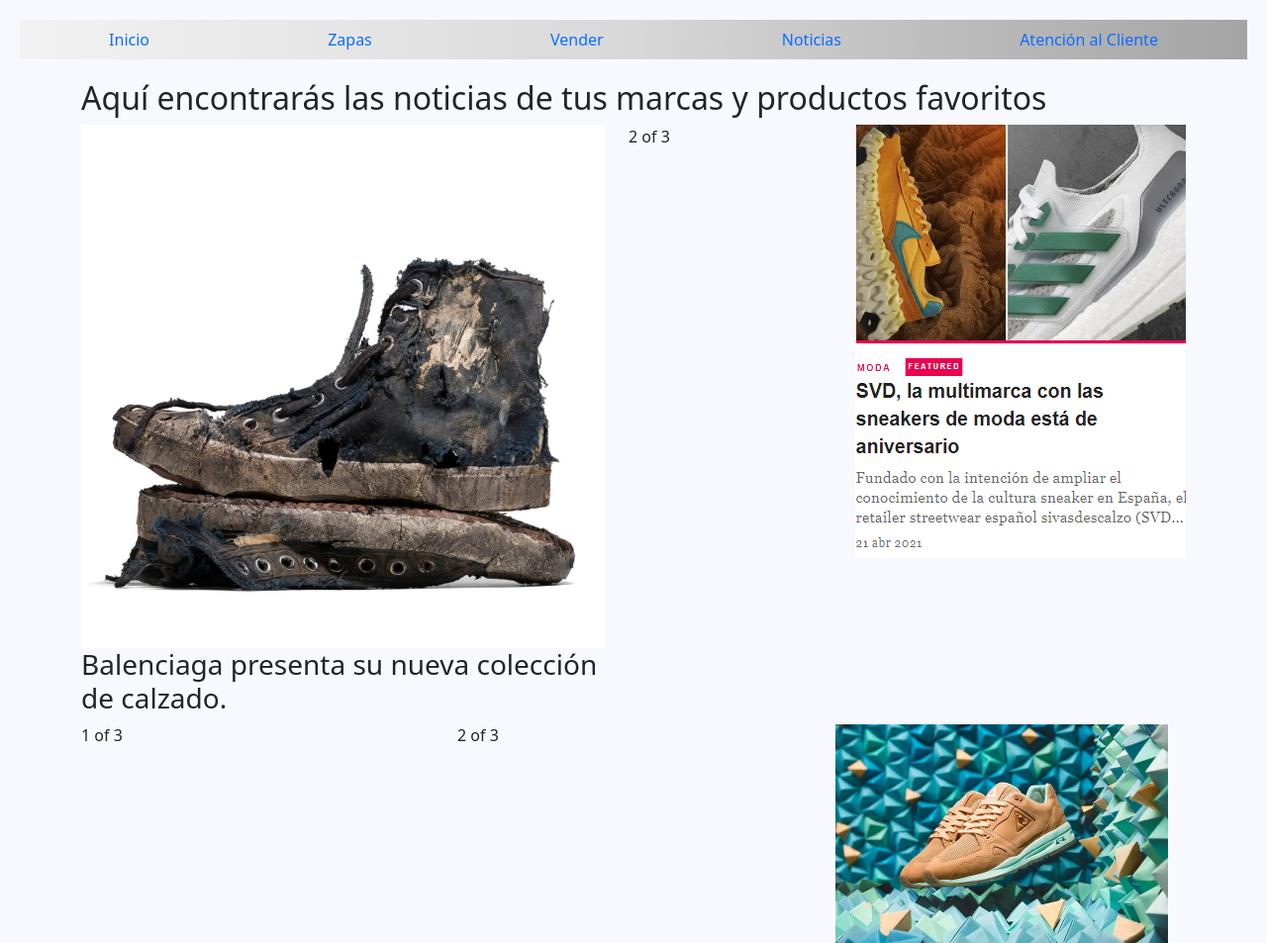
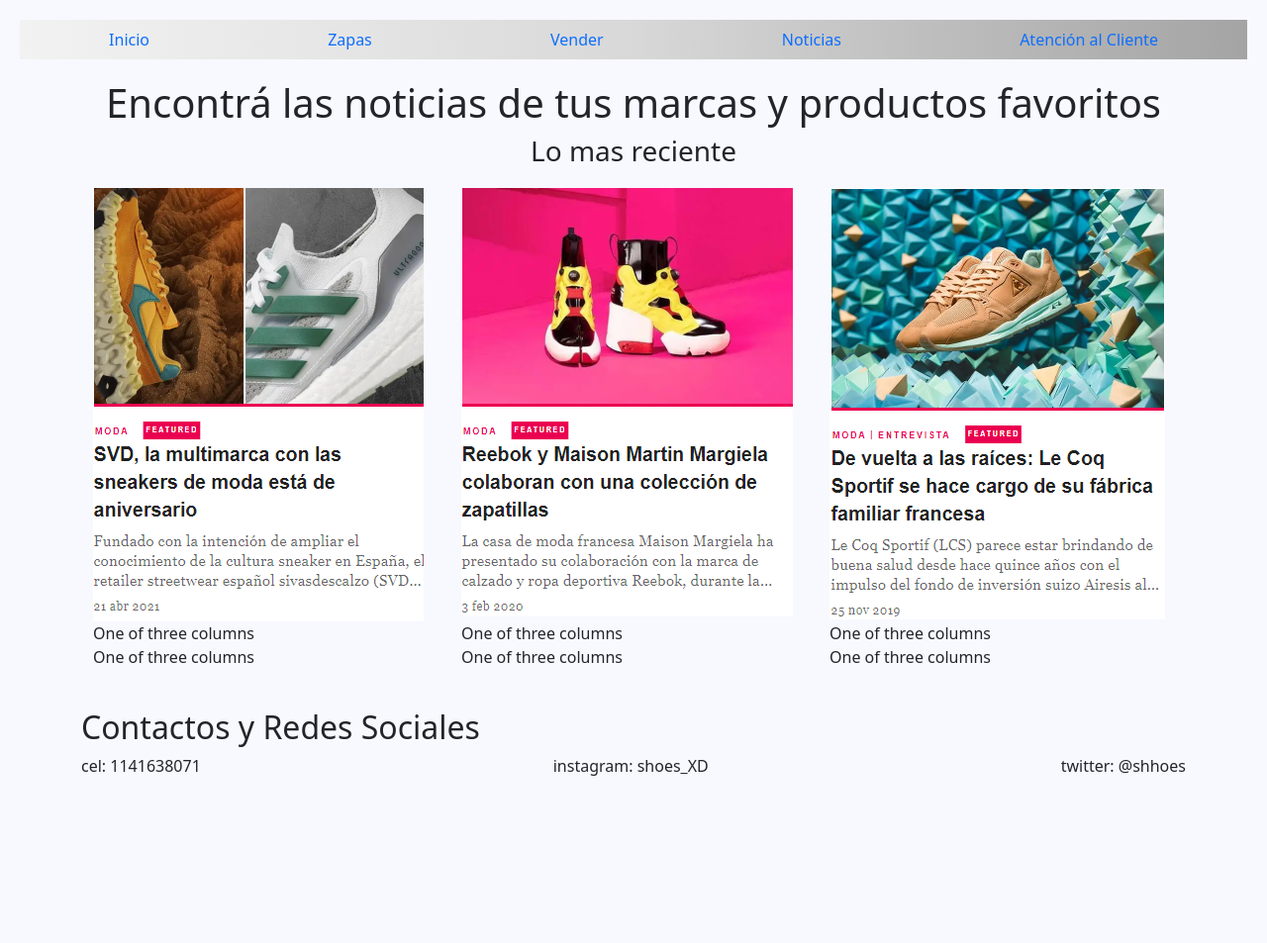
Before and after one commit to martindevita/idea-devita, a website: page views/noticias3.html in a window 1280 px wide. Shown: the top 953 px of the page at 99% size. After the commit the page ends 801 px from the top, so only its background shows below. Drawn offline with nearby package versions, Linux system fonts and the light colour scheme; files that its build step writes are made by us from their sources.

Commit message:
agrego noticias a *noticias*

```diff
--- a/scss/partials/_noticias.scss
+++ b/scss/partials/_noticias.scss
@@ -1,11 +1,12 @@
 @import "../variables/variables.scss";
 @import "../sass2/mixins";
 
-
-.h2-3 {
-    @include justificar-medio;
+.h1-3{
+    @include texto-medio;
 }
 
-.balenzapas{
-    width: $size-300;
+.h3-3{
+    @include dis-flex;
+    @include justificar-medio;
+    @include margen-abajo;
 }
--- a/scss/partials/_principal.scss
+++ b/scss/partials/_principal.scss
@@ -1,7 +1,8 @@
 @import "../variables/variables.scss";
 @import "../sass2/mixins";
 
-.h2-1{
+.h1-1{
+    @include dis-flex;
     @include justificar-medio;
     @include margen-abajo;
 }
--- a/scss/sass2/_mixins.scss
+++ b/scss/sass2/_mixins.scss
@@ -19,3 +19,11 @@
 @mixin wrap-wrap {
     flex-wrap: wrap;
 }
+
+@mixin texto-medio {
+    text-align: center;
+}
+
+@mixin dis-flex {
+    display: flex;
+}
--- a/scss/style.scss
+++ b/scss/style.scss
@@ -1,6 +1,7 @@
 *{
     margin: 0;
     padding: 0;
+    text-decoration: none;
 }
 
 @import "./variables/variables.scss";
--- a/scss/variables/variables.scss
+++ b/scss/variables/variables.scss
@@ -10,3 +10,5 @@
 $black: black;
 $size-1: 1px;
 $size-300: 300px;
+$texto-medio: center;
+$size-24: 24px;
--- a/views/noticias3.html
+++ b/views/noticias3.html
@@ -13,7 +13,6 @@
 </head>
 
 <body>
-    <div>
 
     <header class="encabezado">
 
@@ -28,113 +27,81 @@
     </header>
 
     <main class="container">
+        <div class="h1-3">
+            <h1>Encontrá las noticias de tus marcas y productos favoritos</h1>
+        </div>
+        <div>
+            <section>
+                <div class="container">
 
-            <h2 class="h2-3">Aquí encontrarás las noticias de tus marcas y productos favoritos</h2>
+                    <h3 class="h3-3">Lo mas reciente</h3>
 
+                    <div class="row align-items-start">
+                        <div class="col">
+                            <a href="">
                                 <div>
-                <div class="row">
-                    <div class="col">
-                        <img class="balenzapas" src="../multimedia/balenzapas.png" alt="">
-                        <h3>Balenciaga presenta su nueva colección de calzado.</h3>
+                                    <img src="/multimedia/noticia-1.png" alt="">
+                                </div>
+                            </a>
                         </div>
                         <div class="col">
-                        2 of 3
+                            <a href="">
+                                <div>
+                                    <img src="/multimedia/noticia-2.png" alt="">
+                                </div>
+                            </a>
                         </div>
                         <div class="col">
-                        <img src="../multimedia/noticia-1.png" alt="">
+                            <a href="">
+                                <div>
+                                    <img src="/multimedia/noticia-3.png" alt="">
+                                </div>
+                            </a>
                         </div>
                     </div>
-                <div class="row">
+                    <div class="row align-items-center">
                         <div class="col">
-                        1 of 3
+                            One of three columns
                         </div>
                         <div class="col">
-                        2 of 3
+                            One of three columns
                         </div>
                         <div class="col">
-                        <img src="../multimedia/noticia-3.png" alt="">
+                            One of three columns
                         </div>
                     </div>
-                <section>
-                    <div>
-                        <img src="../multimedia/noticia-2.png" alt="">
+                    <div class="row align-items-end">
+                        <div class="col">
+                            One of three columns
+                        </div>
+                        <div class="col">
+                            One of three columns
+                        </div>
+                        <div class="col">
+                            One of three columns
+                        </div>
+                    </div>
                 </div>
             </section>
         </div>
-
     </main>
 
-    </div>
 
-    <!-- <div id="main-container4">
-
-        <div class= "grid-container4">
-
-            <div class="noticiasm">
-
-                <div class="noticiasmargin">
-
-                    <div class="noticia-1">
-
-                        <a href="https://fashionunited.es/noticias/moda/svd-la-multimarca-con-las-sneakers-de-moda-esta-de-aniversario/2021042135286">
-                            <img class="n1" src="../multimedia/noticia-1.png" alt="">
-                        </a>
-
-                    </div>
-
-                    <div class="noticia-2">
-
-                        <a href="https://fashionunited.es/noticias/moda/reebok-y-maison-martin-margiela-colaboran-con-una-coleccion-de-zapatillas/2020020332073">
-                            <img src="../multimedia/noticia-2.png" alt="">
-                        </a>
-
-                    </div>
-
-                    <div class="noticia-3">
-
-                        <a href="https://fashionunited.es/noticias/moda/de-vuelta-a-las-raices-le-coq-sportif-se-hace-cargo-de-su-fabrica-familiar-francesa/2019112531649">
-                            <img class="n3" src="../multimedia/noticia-3.png" alt="">
-                        </a>
-
-                    </div>
-
-                    <div class="noticia-4">
-
-                    </div>
-
-                    <div class="noticia-5">
-
-                    </div>
-
-                    <div class="noticia-6">
-
-                        </div>
-
-                </div>
-
-            </div>
-
-            <div class="noticiasgeneral">
-
-                <div class="noticiasmedio">
-
-                </div>
-
-            </div>
-
-        </div>
-
-    </div -->
-
-    <!-- <footer class="pie-pagina">
+    <footer class="pie-pagina container">
         <h2>Contactos y Redes Sociales</h2>
         <div class="contacto">
+            <div>
                 cel: 1141638071
             </div>
-        <div class="redes-sociales"> instagram: shoes_XD
+            <div>
+                instagram: shoes_XD
+            </div>
+            <div>
                 twitter: @shhoes
             </div>
-    </footer> -->
+        </div>
+    </footer>
+
 
 
 
@@ -149,8 +116,8 @@
 
 
     <script src="https://cdn.jsdelivr.net/npm/bootstrap@5.1.3/dist/js/bootstrap.bundle.min.js"
-        integrity="sha384-ka7Sk0Gln4gmtz2MlQnikT1wXgYsOg+OMhuP+IlRH9sENBO0LRn5q+8nbTov4+1p"
-        crossorigin="anonymous"></script>
+        integrity="sha384-ka7Sk0Gln4gmtz2MlQnikT1wXgYsOg+OMhuP+IlRH9sENBO0LRn5q+8nbTov4+1p" crossorigin="anonymous">
+        </script>
 
 </body>
 
```
Also changed, not shown: index.html (+2 -2 lines), css/prueba.css, css/style.css, multimedia/noti2.png (added), multimedia/noti3.png (added), 1 other file. Lines whose indentation alone changed are shown as unchanged.
